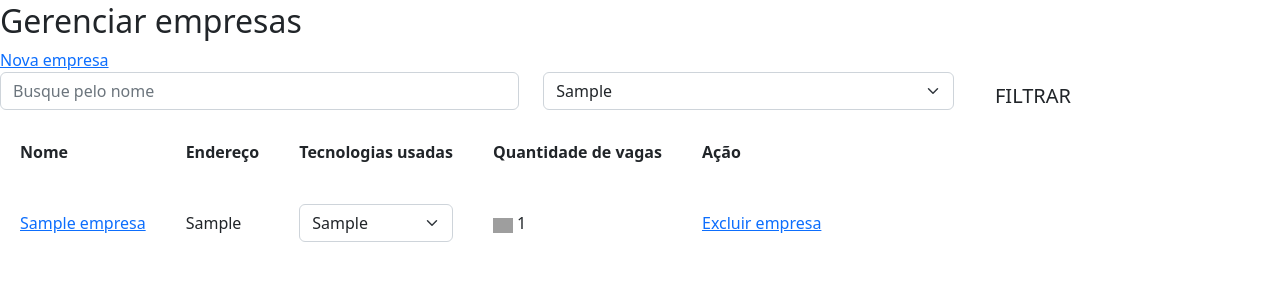
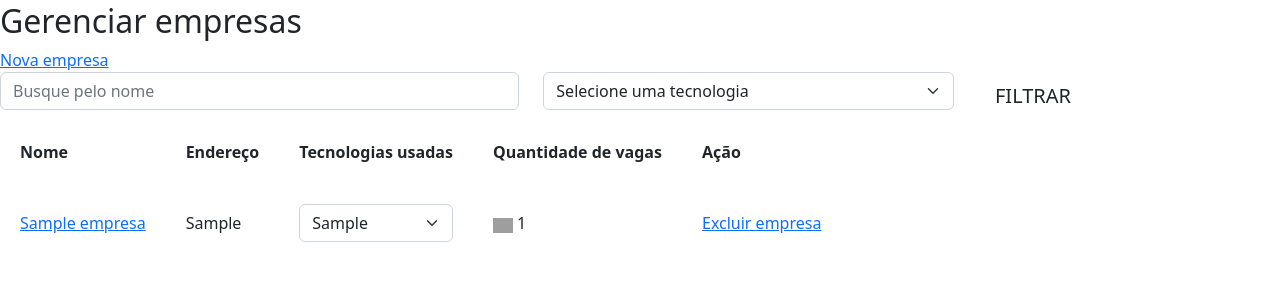
Before and after one commit to KaikeRochaDev/Seletive, a Django app: page / in a window 1280 px wide. Shown: the part 54-356 px from the top of the page. Run offline with Django 4.2, Linux system fonts and the light colour scheme; tables that the repository leaves empty hold one stand-in row (values such as "Sample post"); grey boxes are pictures that could not be loaded.

Commit message:
removing the default filter when filtering

```diff
--- a/empresa/templates/empresa.html
+++ b/empresa/templates/empresa.html
@@ -31,6 +31,7 @@
 
                         <div class="col-md-4">
                             <select class="form-select" name="tecnologias">
+                                <option value="">Selecione uma tecnologia</option>
                                 {% for tech in tecnologias %}
                                     <option value="{{tech.id}}">{{tech}}</option>
                                 {% endfor %}
```
